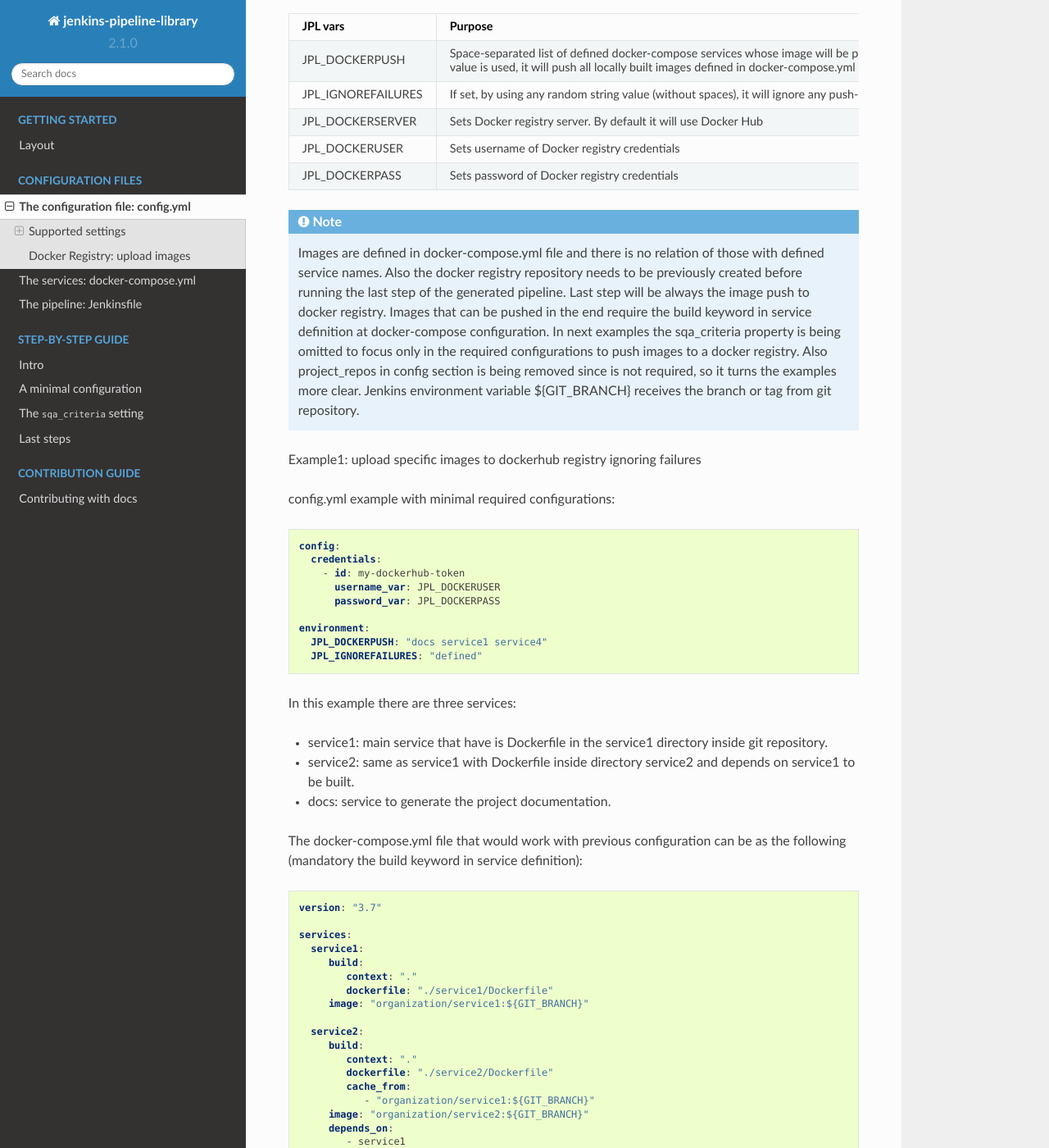
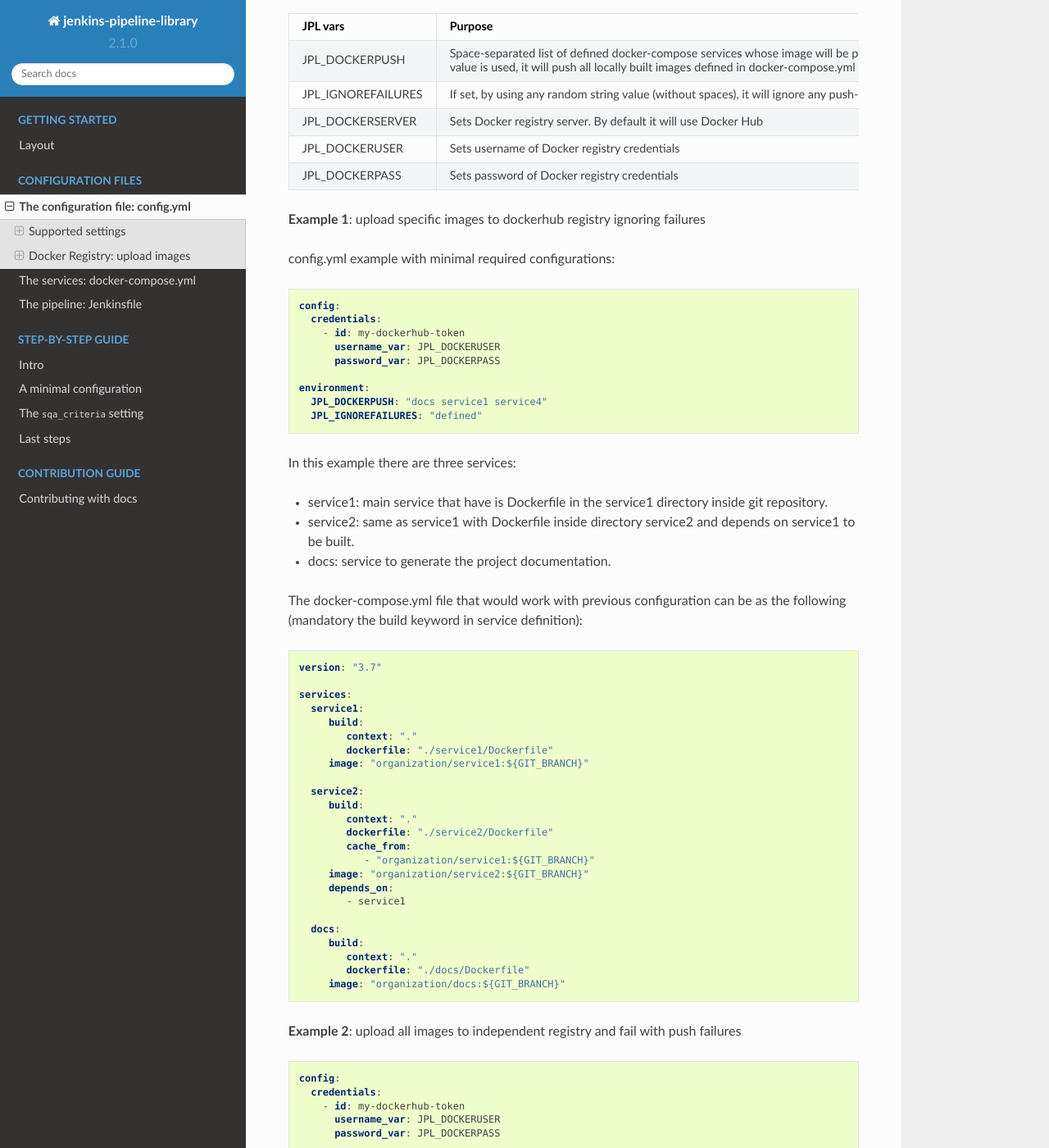
Before and after one commit to indigo-dc/jenkins-pipeline-library, a Sphinx documentation site: the page built from docs/user/config_file.rst, in a window 1280 px wide and 1400 px high, scrolled down 7284 px. Shown: the whole window at 82% size. Built offline with Sphinx 7.4.7 and the Read the Docs theme 2.0.0, drawn with Linux system fonts in a browser that asks for light colours; some of the changed text lies outside the part shown.

Commit message:
Change long note to section in the end. Change emphasis of Examples title.
Signed-off-by: Samuel Bernardo <samuelbernardo.mail@gmail.com>

```diff
--- a/docs/user/config_file.rst
+++ b/docs/user/config_file.rst
@@ -434,22 +434,7 @@
 | JPL_DOCKERPASS       | Sets password of Docker registry credentials                             |
 +----------------------+--------------------------------------------------------------------------+
 
-.. note::
-  Images are defined in docker-compose.yml file and there is no relation of
-  those with defined service names.
-  Also the docker registry repository needs to be previously created before
-  running the last step of the generated pipeline. Last step will be always the
-  image push to docker registry.
-  Images that can be pushed in the end require the build keyword in service
-  definition at docker-compose configuration.
-  In next examples the sqa_criteria property is being omitted to focus only in
-  the required configurations to push images to a docker registry. Also
-  project_repos in config section is being removed since is not required, so it
-  turns the examples more clear.
-  Jenkins environment variable ${GIT_BRANCH} receives the branch or tag from git
-  repository.
-
-Example1: upload specific images to dockerhub registry ignoring failures
+**Example 1**: upload specific images to dockerhub registry ignoring failures
 
 config.yml example with minimal required configurations:
 
@@ -501,7 +486,7 @@
            dockerfile: "./docs/Dockerfile"
         image: "organization/docs:${GIT_BRANCH}"
 
-Example2: upload all images to independent registry and fail with push failures
+**Example 2**: upload all images to independent registry and fail with push failures
 
 .. code-block:: yaml
 
@@ -522,3 +507,21 @@
 
 .. warning::
    The docker-compose.yml file for this example could be any. With 'ALL' value it will upload all loaded images to the custom registry. This also includes all images pulled from Dockerhub or other docker registry without a build section defined in docker-compose.yml.
+
+
+A Note on Docker images and registries
+~~~~~~~~~~~~~~~~~~~~~~~~~~~~~~~~~~~~~~
+
+Images are defined in docker-compose.yml file and there is no relation of
+those with defined service names.
+Also the docker registry repository needs to be previously created before
+running the last step of the generated pipeline. Last step will be always the
+image push to docker registry.
+Images that can be pushed in the end require the build keyword in service
+definition at docker-compose configuration.
+In next examples the sqa_criteria property is being omitted to focus only in
+the required configurations to push images to a docker registry. Also
+project_repos in config section is being removed since is not required, so it
+turns the examples more clear.
+Jenkins environment variable ${GIT_BRANCH} receives the branch or tag from git
+repository.
```
